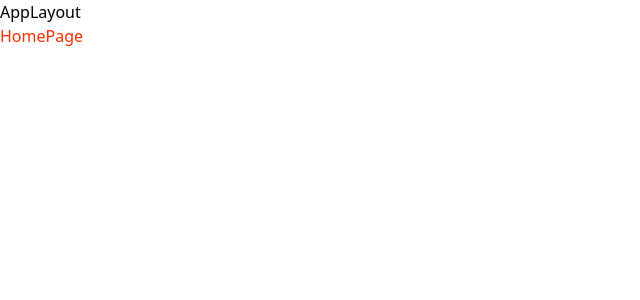
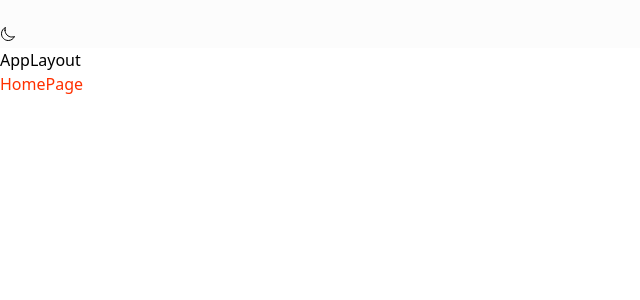
Before and after one commit to Skalik2/KulinarnaBaza, a React (Vite) app in the folder app/: page / in a window 1280 px wide. Shown: the top 300 px of the page, without its empty margins (0-640 px from the left). Built offline with nearby package versions, Linux system fonts and the light colour scheme.

Commit message:
dark mode context api fix

```diff
--- /dev/null
+++ b/app/src/hooks/useDarkMode.ts
@@ -0,0 +1,8 @@
+import { useContext } from "react"
+import { DarkModeContext } from "../context/DarkModeContext"
+
+export default function useDarkMode(){
+    const context = useContext(DarkModeContext)
+    if(context === undefined) throw new Error('DarkModeContext was used outside DarkModeProvider')
+    return context
+}
--- a/app/src/ui/AppLayout.tsx
+++ b/app/src/ui/AppLayout.tsx
@@ -1,9 +1,11 @@
 import React from "react";
+import Navigation from "./nav/Navigation";
 import { Outlet } from "react-router-dom";
 
 export default function AppLayout() {
   return (
     <div>
+      <Navigation />
       AppLayout
       <Outlet />
     </div>
--- /dev/null
+++ b/app/src/ui/nav/DarkModeBtn.tsx
@@ -0,0 +1,13 @@
+import { MdOutlineWbSunny } from "react-icons/md";
+import useDarkMode from "../../hooks/useDarkMode";
+import { IoMoonOutline } from "react-icons/io5";
+
+export default function DarkModeButton() {
+  const { isDarkMode, toggleDarkMode } = useDarkMode();
+
+  return (
+    <button onClick={toggleDarkMode}>
+      {isDarkMode ? <MdOutlineWbSunny /> : <IoMoonOutline />}
+    </button>
+  );
+}
--- /dev/null
+++ b/app/src/ui/nav/Navigation.tsx
@@ -0,0 +1,11 @@
+import React from "react";
+import DarkModeButton from "./DarkModeBtn";
+
+export default function Navigation() {
+  return (
+    <div className="bg-bgWhite  w-full">
+      <p className="text-bgWhite dark:bg-bgDark bg-bgWhite">Navigation</p>
+      <DarkModeButton />
+    </div>
+  );
+}
--- a/app/tailwind.config.js
+++ b/app/tailwind.config.js
@@ -12,4 +12,5 @@ export default {
     },
   },
   plugins: [],
+  darkMode: "class",
 };
```
